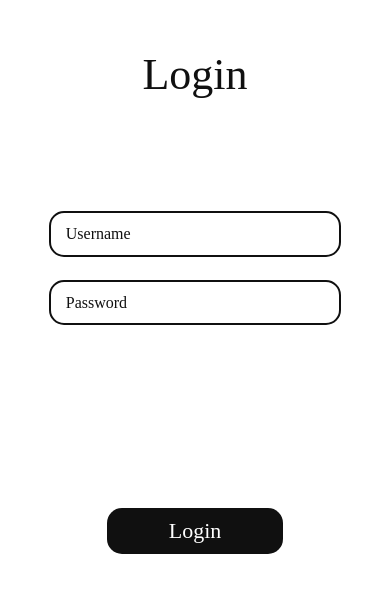
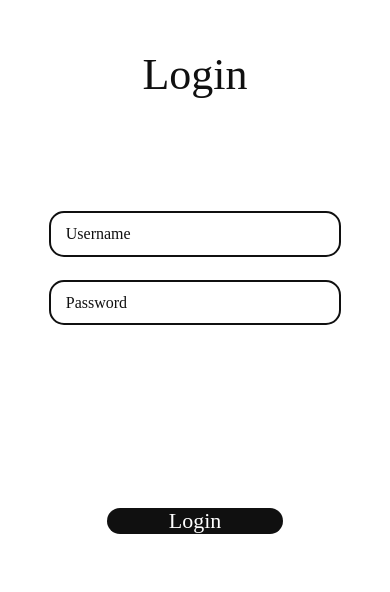
Before and after one commit to jmillangalvez/DailyHero, a React Native app: screen /Login in a window 390 px wide. Shown: the part 108-700 px from the top of the page. Built offline with nearby package versions, Linux system fonts and the light colour scheme.

Commit message:
ADD navigation, change button and add onpress func and new styles

```diff
--- a/src/components/welcomeButton/index.jsx
+++ b/src/components/welcomeButton/index.jsx
@@ -1,15 +1,17 @@
 import React from 'react';
-import { View, Text, TouchableWithoutFeedback } from 'react-native';
+import { View, Text, TouchableOpacity } from 'react-native';
 import { styles } from './styles';
 
-const WelcomeButton = ({ text }) => {
+const WelcomeButton = ({ text, navigation }) => {
     return (
         <View style={styles.buttonView}>
-            <TouchableWithoutFeedback>
+            <TouchableOpacity
+                onPress={() => navigation.navigate(text, {})}
+                style={styles.touchable}>
                 <View style={styles.button}>
                     <Text style={styles.buttonText}>{text}</Text>
                 </View>
-            </TouchableWithoutFeedback>
+            </TouchableOpacity>
         </View>
     );
 }
--- a/src/components/welcomeButton/styles.js
+++ b/src/components/welcomeButton/styles.js
@@ -4,7 +4,9 @@ import { colors, fonts } from '../../theme';
 export const styles = StyleSheet.create({
   buttonView: {
     flex: 1,
-    justifyContent: 'center',
+  },
+  touchable: {
+    width: '100%',
     alignItems: 'center'
   },
   button: {
```
